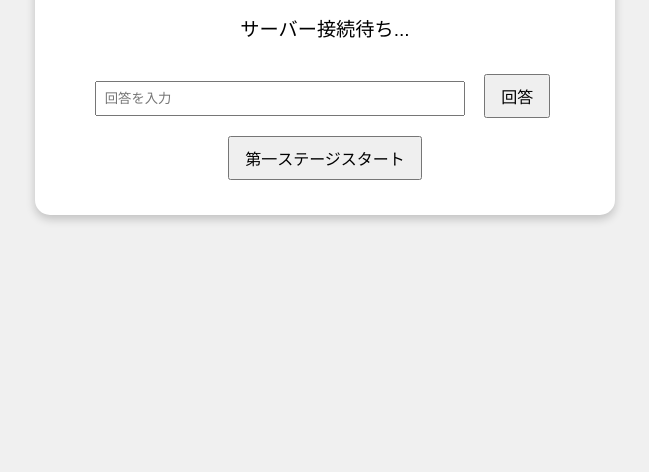
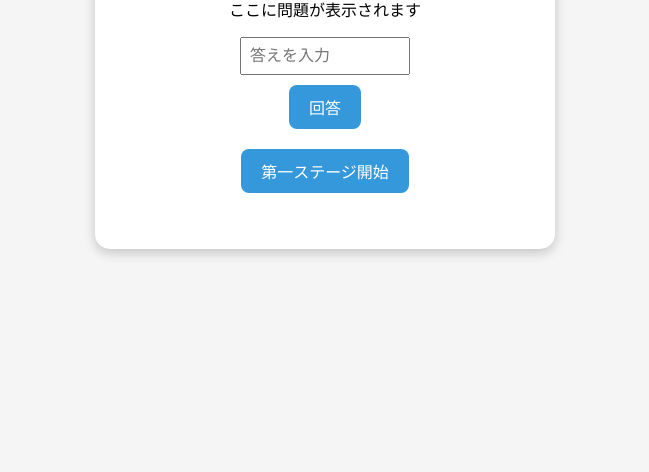
Before and after one commit to Mikaeru104/quiz-zetubou, a website: page index.html in a window 1280 px wide. Shown: the part 344-816 px from the top of the page, without its empty margins (315-964 px from the left). Drawn offline with Linux system fonts and the light colour scheme.

Commit message:
Update index.html

```diff
--- a/index.html
+++ b/index.html
@@ -3,72 +3,61 @@
 <head>
     <meta charset="UTF-8">
     <meta name="viewport" content="width=device-width, initial-scale=1.0">
-<title>クイズゲーム</title>
+    <title>ステージゲーム</title>
     <style>
         body {
             font-family: Arial, sans-serif;
             display: flex;
             justify-content: center;
             align-items: center;
-        min-height: 100vh;
-        margin: 0;
-        background-color: #f0f0f0;
+            height: 100vh;
+            background: #f5f5f5;
         }
-    .container {
-        background-color: white;
-        padding: 30px 40px;
+        #gameContainer {
+            text-align: center;
+            background: #fff;
+            padding: 30px;
             border-radius: 15px;
-        box-shadow: 0 4px 10px rgba(0,0,0,0.2);
-        text-align: center;
-        width: 90%;
-        max-width: 500px;
-    }
-    h1 {
-        margin-bottom: 20px;
-    }
-    #question {
-        font-size: 1.2em;
-        margin: 15px 0;
-        min-height: 40px;
-    }
-    #timer, #gameTimer, #score, #waitingMessage {
-        margin: 8px 0;
-        font-weight: bold;
-    }
-    input {
-        padding: 8px;
-        width: 70%;
-        margin-right: 10px;
+            box-shadow: 0 4px 12px rgba(0,0,0,0.2);
+            width: 400px;
         }
         button {
-        padding: 8px 15px;
-        font-size: 1em;
-        margin: 5px;
+            margin: 10px;
+            padding: 10px 20px;
+            font-size: 16px;
+            border-radius: 8px;
+            border: none;
             cursor: pointer;
+            background: #3498db;
+            color: #fff;
         }
-    #startBtnStage2, #startBtnStage3, #startBtnStage4 {
-        display: none;
+        #answerInput {
+            padding: 8px;
+            font-size: 16px;
+            width: 150px;
+        }
+        #score, #timer {
+            margin-top: 10px;
+            font-weight: bold;
         }
     </style>
 </head>
 <body>
-<div class="container">
-    <h1>第一ステージ</h1>
-    <div id="gameTimer"></div>
-    <div id="question">サーバー接続待ち...</div>
-    <div>
-        <input type="text" id="answerInput" placeholder="回答を入力">
+    <div id="gameContainer">
+        <h1>ステージゲーム</h1>
+        <p id="question">ここに問題が表示されます</p>
+        <input type="text" id="answerInput" placeholder="答えを入力">
+        <br>
         <button id="answerBtn">回答</button>
-    </div>
-    <div id="timer"></div>
-    <div id="score"></div>
-    <div id="waitingMessage"></div>
-    <div>
-        <button id="startBtn">第一ステージスタート</button>
-        <button id="startBtnStage2">第二ステージスタート</button>
-        <button id="startBtnStage3">第三ステージスタート</button>
-        <button id="startBtnStage4">第四ステージスタート</button>
-    </div>
+        <br>
+        <button id="startBtn">第一ステージ開始</button>
+        <button id="startBtnStage2" style="display:none;">第二ステージ開始</button>
+        <button id="startBtnStage3" style="display:none;">第三ステージ開始</button>
+        <button id="startBtnStage4" style="display:none;">第四ステージ開始</button>
+        <p id="timer"></p>
+        <p id="gameTimer"></p>
+        <p id="score"></p>
+        <p id="waitingMessage"></p>
     </div>
     <script src="script.js"></script>
 </body>
```
Lines whose indentation alone changed are shown as unchanged.
